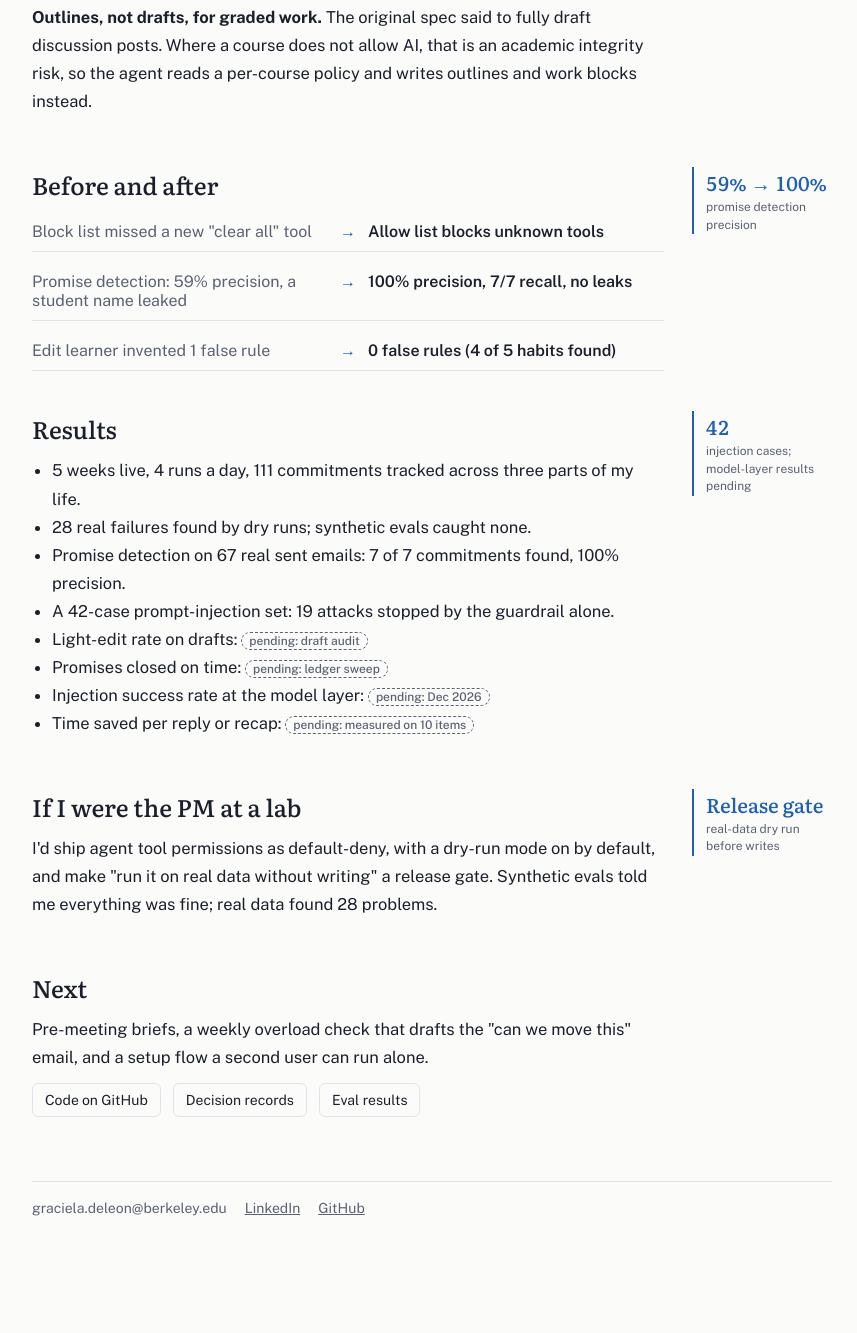
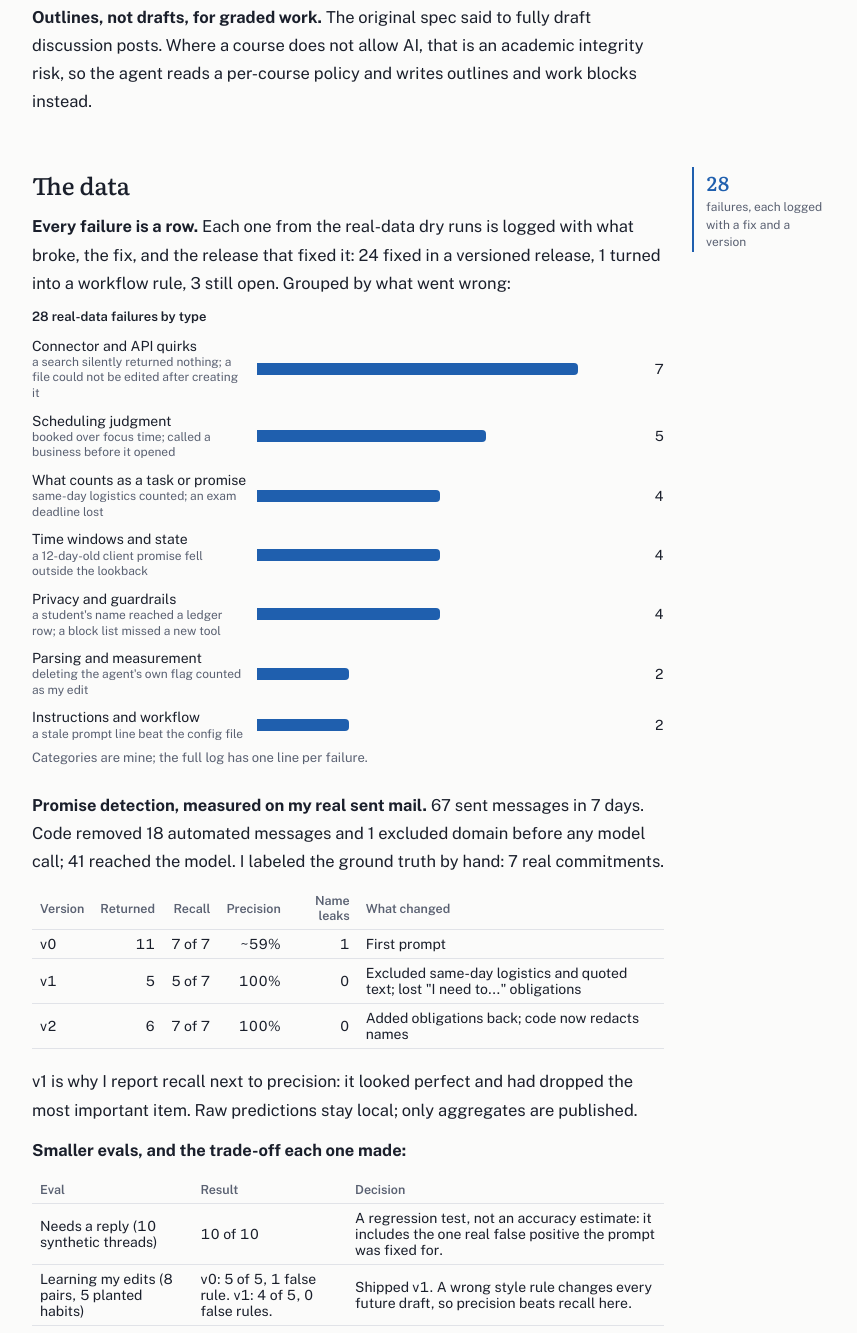
Before and after one commit to gracielaaaaa/gracieladeleon-site, an Astro site: page /work/chief-of-staff-agent in a window 1280 px wide. Shown: the part 2227-3560 px from the top of the page, without its empty margins (208-1065 px from the left). Before the commit the page ends 3499 px from the top, so only its background shows below. Built offline with nearby package versions, Linux system fonts and the light colour scheme; Astro itself is replaced by a stand-in of ours.

Commit message:
Chief of Staff data section: failure log by type and promise-detection eval table
Co-Authored-By: Claude Opus 5.5 <noreply@anthropic.com>

```diff
--- a/src/content/work/chief-of-staff-agent.mdx
+++ b/src/content/work/chief-of-staff-agent.mdx
@@ -19,6 +19,7 @@ facts:
 import Section from "../../components/Section.astro";
 import Pending from "../../components/Pending.astro";
 import CosDiagram from "../../components/CosDiagram.astro";
+import Bars from "../../components/Bars.astro";
 
 <div class="video"><div><b>2-minute demo</b>A note arrives, the agent books and drafts, the guardrail blocks a send. Recorded on synthetic data. <Pending what="recording" /></div></div>
 
@@ -50,6 +51,43 @@ A small model splits each incoming note into items and classifies them; a mid-si
 **Real data over synthetic sets.** Every feature ran in dry-run mode on my real accounts before it could write anything.
 
 **Outlines, not drafts, for graded work.** The original spec said to fully draft discussion posts. Where a course does not allow AI, that is an academic integrity risk, so the agent reads a per-course policy and writes outlines and work blocks instead.
+</Section>
+
+<Section title="The data" fig="28" figLabel="failures, each logged with a fix and a version">
+**Every failure is a row.** Each one from the real-data dry runs is logged with what broke, the fix, and the release that fixed it: 24 fixed in a versioned release, 1 turned into a workflow rule, 3 still open. Grouped by what went wrong:
+
+<Bars caption="28 real-data failures by type" rows={[
+  { label: "Connector and API quirks", sub: "a search silently returned nothing; a file could not be edited after creating it", value: 7, text: "7" },
+  { label: "Scheduling judgment", sub: "booked over focus time; called a business before it opened", value: 5, text: "5" },
+  { label: "What counts as a task or promise", sub: "same-day logistics counted; an exam deadline lost", value: 4, text: "4" },
+  { label: "Time windows and state", sub: "a 12-day-old client promise fell outside the lookback", value: 4, text: "4" },
+  { label: "Privacy and guardrails", sub: "a student's name reached a ledger row; a block list missed a new tool", value: 4, text: "4" },
+  { label: "Parsing and measurement", sub: "deleting the agent's own flag counted as my edit", value: 2, text: "2" },
+  { label: "Instructions and workflow", sub: "a stale prompt line beat the config file", value: 2, text: "2" },
+]} note="Categories are mine; the full log has one line per failure." />
+
+**Promise detection, measured on my real sent mail.** 67 sent messages in 7 days. Code removed 18 automated messages and 1 excluded domain before any model call; 41 reached the model. I labeled the ground truth by hand: 7 real commitments.
+
+<table>
+  <thead><tr><th>Version</th><th class="n">Returned</th><th class="n">Recall</th><th class="n">Precision</th><th class="n">Name leaks</th><th>What changed</th></tr></thead>
+  <tbody>
+    <tr><td>v0</td><td class="n">11</td><td class="n">7 of 7</td><td class="n">~59%</td><td class="n">1</td><td>First prompt</td></tr>
+    <tr><td>v1</td><td class="n">5</td><td class="n">5 of 7</td><td class="n">100%</td><td class="n">0</td><td>Excluded same-day logistics and quoted text; lost "I need to..." obligations</td></tr>
+    <tr><td>v2</td><td class="n">6</td><td class="n">7 of 7</td><td class="n">100%</td><td class="n">0</td><td>Added obligations back; code now redacts names</td></tr>
+  </tbody>
+</table>
+
+v1 is why I report recall next to precision: it looked perfect and had dropped the most important item. Raw predictions stay local; only aggregates are published.
+
+**Smaller evals, and the trade-off each one made:**
+
+<table>
+  <thead><tr><th>Eval</th><th>Result</th><th>Decision</th></tr></thead>
+  <tbody>
+    <tr><td>Needs a reply (10 synthetic threads)</td><td>10 of 10</td><td>A regression test, not an accuracy estimate: it includes the one real false positive the prompt was fixed for.</td></tr>
+    <tr><td>Learning my edits (8 pairs, 5 planted habits)</td><td>v0: 5 of 5, 1 false rule. v1: 4 of 5, 0 false rules.</td><td>Shipped v1. A wrong style rule changes every future draft, so precision beats recall here.</td></tr>
+  </tbody>
+</table>
 </Section>
 
 <Section title="Before and after" fig="59% → 100%" figLabel="promise detection precision">
--- a/src/styles/global.css
+++ b/src/styles/global.css
@@ -127,3 +127,4 @@ footer.site .links span { user-select: all; }
 .sec th, .sec td { text-align: left; padding: 6px 8px; border-bottom: 1px solid var(--rule); }
 .sec th { font-weight: 600; color: var(--soft); font-size: 12.5px; }
 .sec td.n, .sec th.n { text-align: right; }
+.sec td.n { white-space: nowrap; }
```
